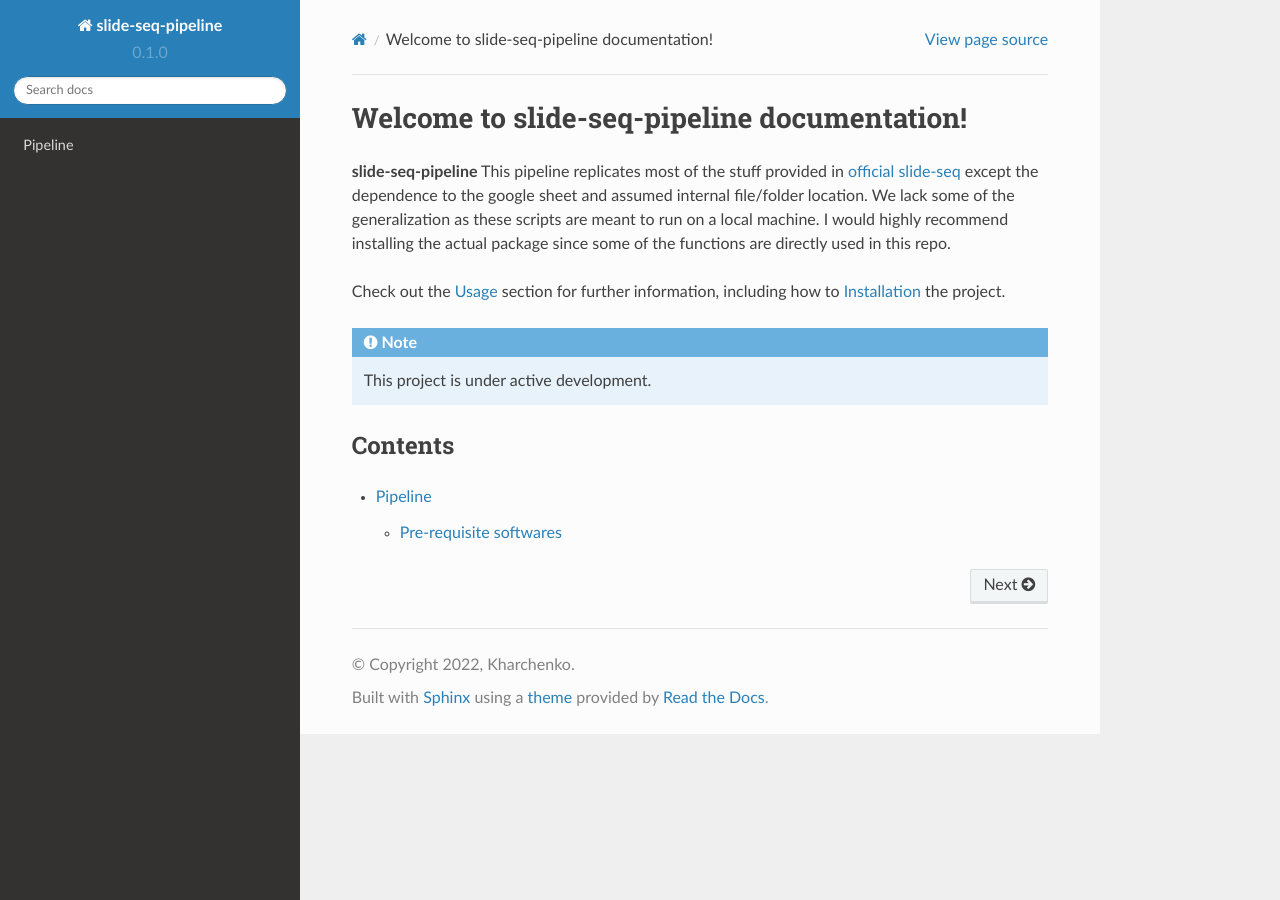
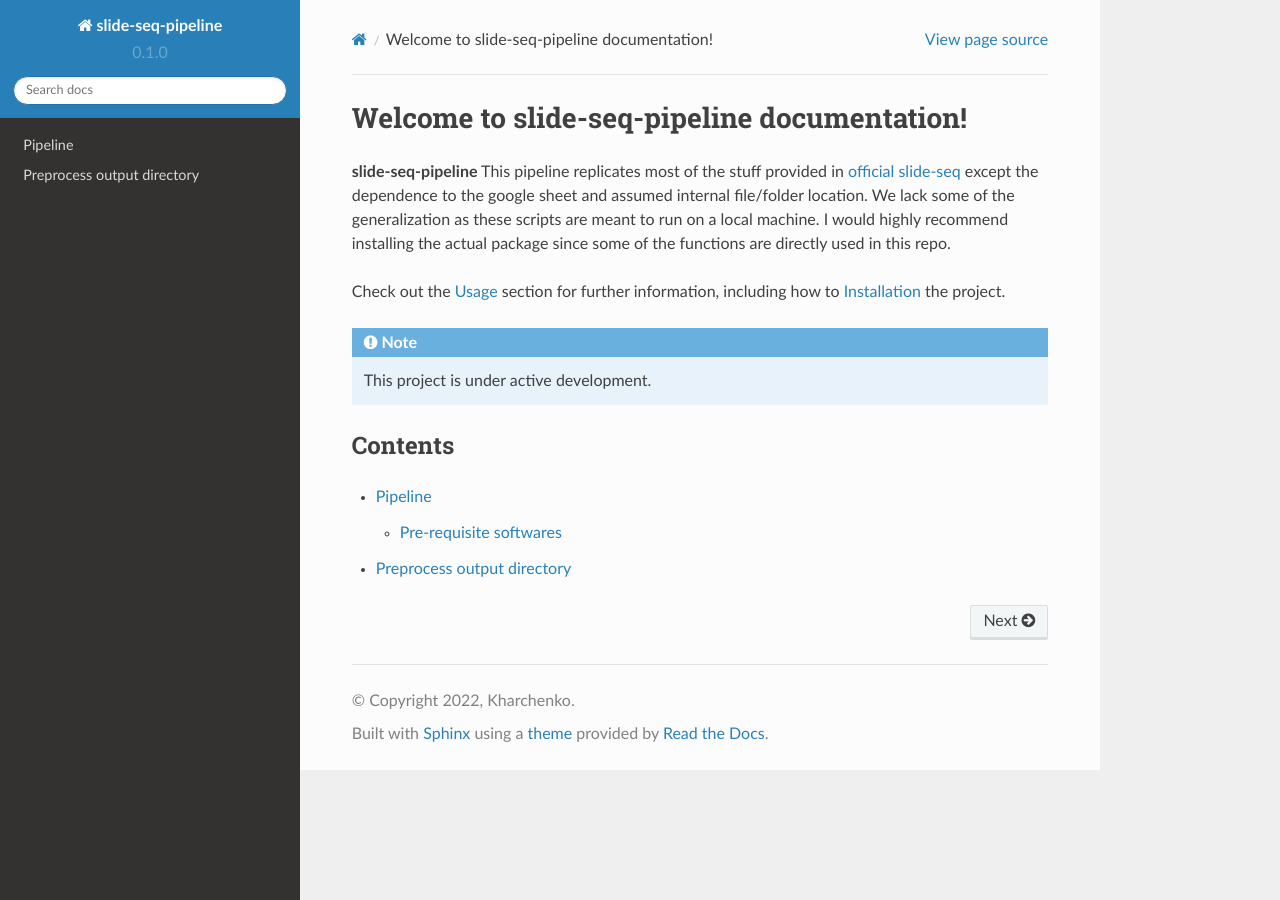
Before and after one commit to hiraksarkar/slide-seq-pipeline, a Sphinx documentation site: the page built from docs/source/index.rst, in a window 1280 px wide. Built offline with Sphinx 7.4.7 and the Read the Docs theme 2.0.0, drawn with Linux system fonts in a browser that asks for light colours.

Commit message:
adding more files

```diff
--- a/docs/source/conf.py
+++ b/docs/source/conf.py
@@ -17,6 +17,7 @@ extensions = [
     'sphinx.ext.autodoc',
     'sphinx.ext.autosummary',
     'sphinx.ext.intersphinx',
+    'nbsphinx',
 ]
 
 intersphinx_mapping = {
--- a/docs/source/index.rst
+++ b/docs/source/index.rst
@@ -22,4 +22,5 @@ Contents
    :maxdepth: 2
 
    pipeline.rst
+   notebooks/preprocess
    recovery.rst
```
Also changed, not shown: docs/source/pipeline.rst (line endings or trailing spaces).
